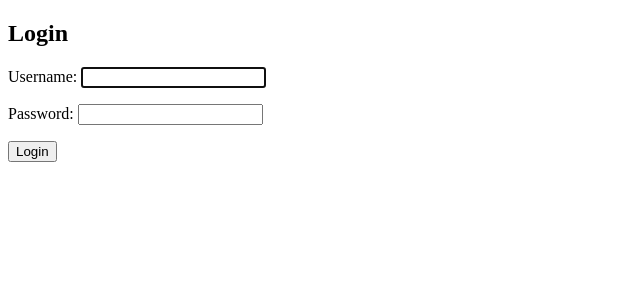
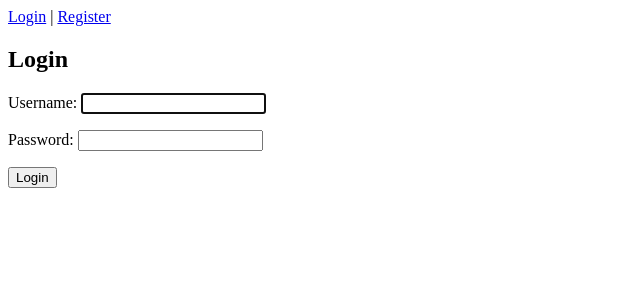
Before and after one commit to parthsharma2/twopassword, a Django app: page /accounts/login/ in a window 1280 px wide. Shown: the top 300 px of the page, without its empty margins (0-640 px from the left). Run offline with Django 3.2, Linux system fonts and the light colour scheme; parts of the project's set-up code (start-up, migrations or seed data) failed here and were passed over.

Commit message:
add a navbar to base.html

```diff
--- a/templates/base.html
+++ b/templates/base.html
@@ -11,6 +11,15 @@
   </head>
 
   <body>
+    <nav>
+      {% if user.is_authenticated %}
+        <a href="{% url 'dashboard' %}">Dashboard</a> |
+        <a href="{% url 'logout' %}">Logout</a>
+      {% else %}
+        <a href="{% url 'login' %}">Login</a> |
+        <a href="{% url 'register' %}">Register</a>
+      {% endif %}
+    </nav>
     {% block content %}{% endblock content %}
   </body>
 </html>
```
